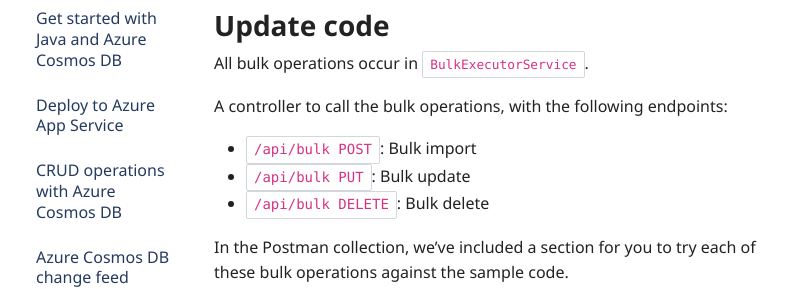
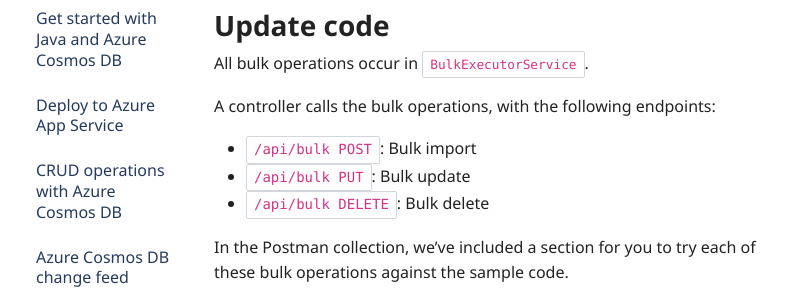
Before and after one commit to Azure/cloud-scale-data-for-devs-guide, a Jekyll site: the page built from docs/bulk-executor.md, in a window 1280 px wide and 900 px high, scrolled down 464 px. Shown: the part 165-454 px from the top of the window, without its empty margins (58-849 px from the left). Built offline with Jekyll 4.4.1, drawn with Linux system fonts in a browser that asks for light colours; nearby versions of some CDN libraries; some web fonts are replaced; our own code applies the rules of GitHub Pages for plain Markdown files; comment, search, counter and statistics services are not loaded.

Commit message:
update bulk execution doc

```diff
--- a/docs/bulk-executor.md
+++ b/docs/bulk-executor.md
@@ -30,7 +30,7 @@
 
 All bulk operations occur in `BulkExecutorService`.
 
-A controller to call the bulk operations, with the following endpoints:
+A controller calls the bulk operations, with the following endpoints:
 
 - `/api/bulk POST`: Bulk import
 - `/api/bulk PUT`: Bulk update
```
